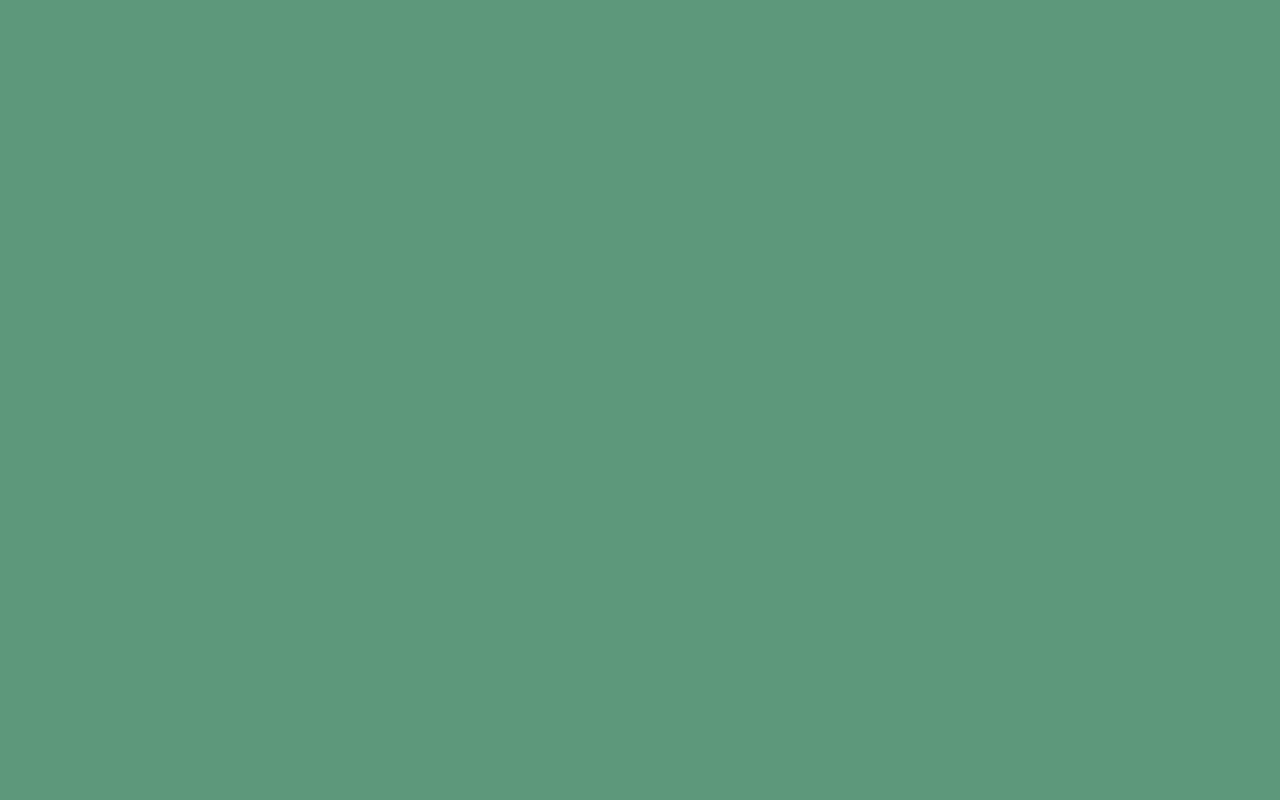
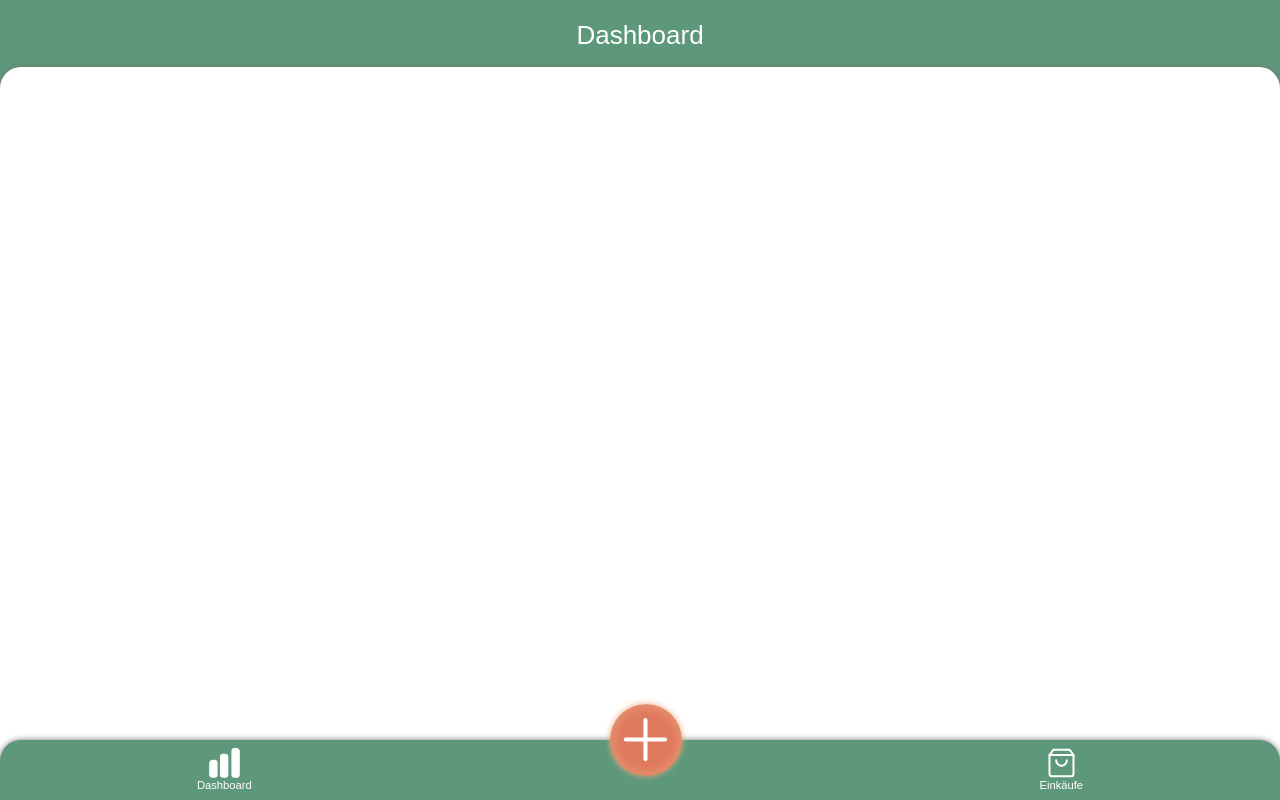
Before and after one commit to mariereese/capstone-project, a React (Create React App) app: page / in a window 1280 px wide. Built offline with nearby package versions, Linux system fonts and the light colour scheme.

Commit message:
Create Dashboard component and add it to route

```diff
--- a/src/App.js
+++ b/src/App.js
@@ -1,11 +1,15 @@
 import { Switch, Route } from 'react-router-dom'
 import AddPurchase from './pages/AddPurchase/AddPurchase'
+import Dashboard from './pages/Dashboard/Dashboard'
 import Overview from './pages/Overview/Overview'
 
 export default function App() {
   return (
     <>
       <Switch>
+        <Route exact path="/">
+          <Dashboard />
+        </Route>
         <Route path="/add-purchase">
           <AddPurchase />
         </Route>
--- /dev/null
+++ b/src/pages/Dashboard/Dashboard.js
@@ -0,0 +1,29 @@
+import styled from 'styled-components/macro'
+import PageWrapper from '../../components/PageWrapper'
+import Header from '../../components/Header/Header'
+import Navigation from '../../components/Navigation/Navigation'
+import { ReactComponent as Plus } from '../../images/plus-icon.svg'
+
+export default function Dashboard() {
+  return (
+    <>
+      <Header title="Dashboard" />
+      <PageWrapper></PageWrapper>
+      <AppNavigation>
+        <Navigation isDisabled icon={<PlusIcon />} />
+      </AppNavigation>
+    </>
+  )
+}
+
+const AppNavigation = styled.div`
+  width: 100%;
+  position: fixed;
+  bottom: 0;
+`
+const PlusIcon = styled(Plus)`
+  height: 60%;
+  position: absolute;
+  transform: translate(-25px, -20px);
+  overflow: visible;
+`
```
